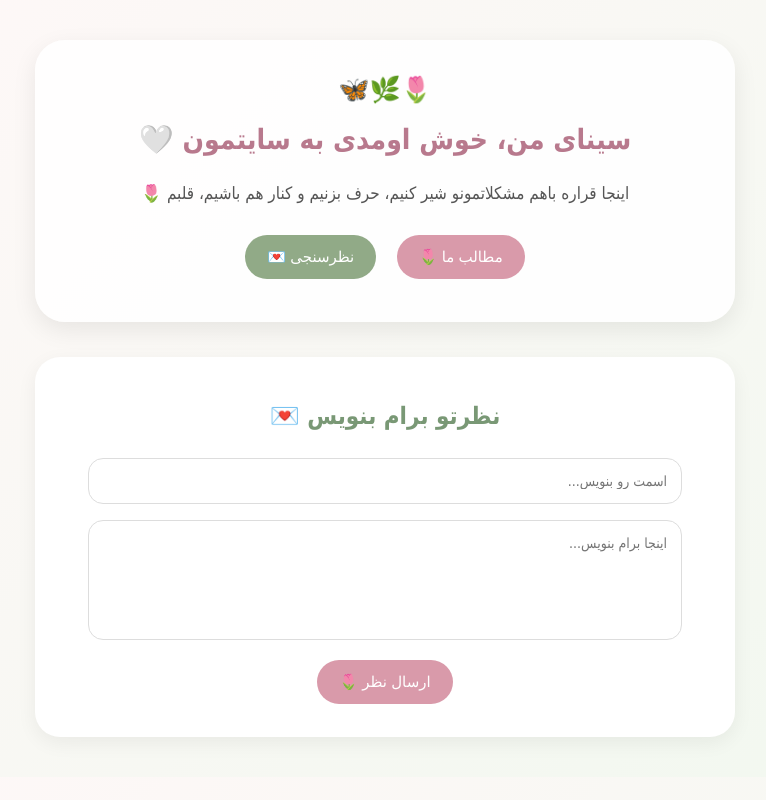
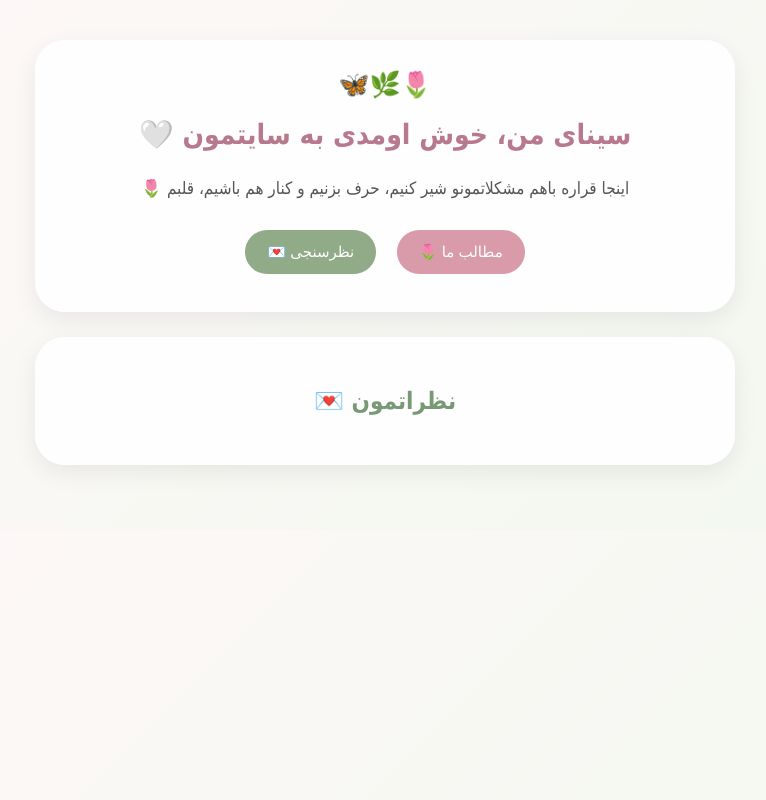
Before and after one commit to nazaninlotfi1384-jpg/Foreversinazi-, a plain HTML site: page index.html in a window 1280 px wide. Shown: the whole page, without its empty margins (255-1021 px from the left). Drawn offline with Linux system fonts and the light colour scheme.

Commit message:
Update index.html

```diff
--- a/index.html
+++ b/index.html
@@ -21,12 +21,13 @@
       padding: 40px 20px;
     }
 
-    .welcome {
-      background: rgba(255,255,255,0.9);
-      padding: 35px 20px;
+    .welcome,
+    .section {
+      background: rgba(255,255,255,0.92);
       border-radius: 30px;
-      box-shadow: 0 8px 25px rgba(0,0,0,0.08);
-      margin-bottom: 35px;
+      padding: 30px 20px;
+      margin-bottom: 25px;
+      box-shadow: 0 8px 25px rgba(0,0,0,0.07);
     }
 
     h1 {
@@ -56,20 +57,8 @@
       cursor: pointer;
     }
 
-    button:hover {
-      opacity: 0.85;
-    }
-
     .green-btn {
       background: #91aa87;
-    }
-
-    .section {
-      background: white;
-      border-radius: 25px;
-      padding: 25px 20px;
-      margin-top: 25px;
-      box-shadow: 0 6px 20px rgba(0,0,0,0.06);
     }
 
     .post {
@@ -92,31 +81,6 @@
       background: #e9f1e5;
     }
 
-    input, textarea {
-      width: 90%;
-      box-sizing: border-box;
-      border: 1px solid #ddd;
-      border-radius: 15px;
-      padding: 14px;
-      margin: 8px 0;
-      font-family: inherit;
-      font-size: 14px;
-      outline: none;
-    }
-
-    textarea {
-      height: 120px;
-      resize: none;
-    }
-
-    .comment {
-      background: #fafafa;
-      border-radius: 15px;
-      padding: 12px;
-      margin-top: 12px;
-      text-align: right;
-    }
-
     .flower {
       font-size: 25px;
       margin-bottom: 10px;
@@ -124,6 +88,10 @@
 
     .hidden {
       display: none;
+    }
+
+    .giscus {
+      margin-top: 20px;
     }
   </style>
 </head>
@@ -134,6 +102,7 @@
 
     <!-- صفحه اصلی -->
     <div class="welcome">
+
       <div class="flower">🌷🌿🦋</div>
 
       <h1>سینای من، خوش اومدی به سایتمون 🤍</h1>
@@ -150,6 +119,7 @@
       <button class="green-btn" onclick="showPoll()">
         نظرسنجی 💌
       </button>
+
     </div>
 
 
@@ -160,6 +130,7 @@
 
       <div class="post">
         <h3>اولین مطلب 🤍</h3>
+
         <p>
           اینجا می‌تونیم حرف‌هامون، اتفاقاتمون و چیزهایی که
           دوست داریم درباره‌شون صحبت کنیم رو بنویسیم.
@@ -168,6 +139,7 @@
 
       <div class="post">
         <h3>یه جای امن برای حرف زدن 🌿</h3>
+
         <p>
           هر چیزی که دوست داری درباره‌ش صحبت کنی،
           می‌تونه اینجا نوشته بشه.
@@ -182,7 +154,9 @@
 
       <h2>نظرت چیه؟ 💌</h2>
 
-      <p>امروز بیشتر دوست داری درباره چی حرف بزنیم؟</p>
+      <p>
+        امروز بیشتر دوست داری درباره چی حرف بزنیم؟
+      </p>
 
       <div class="poll-option" onclick="vote('حرف و مشکلات')">
         💬 حرف و مشکلات
@@ -201,29 +175,28 @@
     </div>
 
 
-    <!-- کامنت -->
+    <!-- کامنت‌های واقعی -->
     <div class="section">
 
-      <h2>نظرتو برام بنویس 💌</h2>
+      <h2>نظراتمون 💌</h2>
 
-      <input
-        type="text"
-        id="name"
-        placeholder="اسمت رو بنویس..."
-      >
+      <div class="giscus"></div>
 
-      <textarea
-        id="commentText"
-        placeholder="اینجا برام بنویس..."
-      ></textarea>
-
-      <br>
-
-      <button onclick="addComment()">
-        ارسال نظر 🌷
-      </button>
-
-      <div id="comments"></div>
+      <script src="https://giscus.app/client.js"
+              data-repo="nazaninlotfi1384-jpg/Foreversinazi-"
+              data-repo-id="R_kgDOUqR4XQ"
+              data-category="Announcements"
+              data-category-id="DIC_kwDOUqR4Xc4DGW19"
+              data-mapping="pathname"
+              data-strict="0"
+              data-reactions-enabled="1"
+              data-emit-metadata="0"
+              data-input-position="top"
+              data-theme="light"
+              data-lang="fa"
+              crossorigin="anonymous"
+              async>
+      </script>
 
     </div>
 
@@ -233,6 +206,7 @@
   <script>
 
     function showPosts() {
+
       document.getElementById("posts").classList.remove("hidden");
 
       document.getElementById("poll").classList.add("hidden");
@@ -240,10 +214,12 @@
       document.getElementById("posts").scrollIntoView({
         behavior: "smooth"
       });
+
     }
 
 
     function showPoll() {
+
       document.getElementById("poll").classList.remove("hidden");
 
       document.getElementById("posts").classList.add("hidden");
@@ -251,37 +227,15 @@
       document.getElementById("poll").scrollIntoView({
         behavior: "smooth"
       });
+
     }
 
 
     function vote(answer) {
+
       document.getElementById("result").innerText =
         "رأی شما ثبت شد: " + answer + " 🤍";
-    }
 
-
-    function addComment() {
-
-      let name = document.getElementById("name").value;
-      let text = document.getElementById("commentText").value;
-
-      if (name.trim() === "" || text.trim() === "") {
-        alert("لطفاً اسم و نظر خودت رو بنویس 🌷");
-        return;
-      }
-
-      let comment = document.createElement("div");
-
-      comment.className = "comment";
-
-      comment.innerHTML =
-        "<strong>" + name + "</strong><br>" +
-        text;
-
-      document.getElementById("comments").appendChild(comment);
-
-      document.getElementById("name").value = "";
-      document.getElementById("commentText").value = "";
     }
 
   </script>
```
